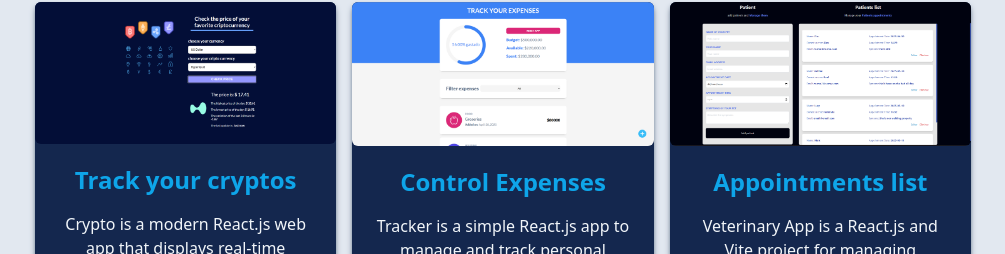
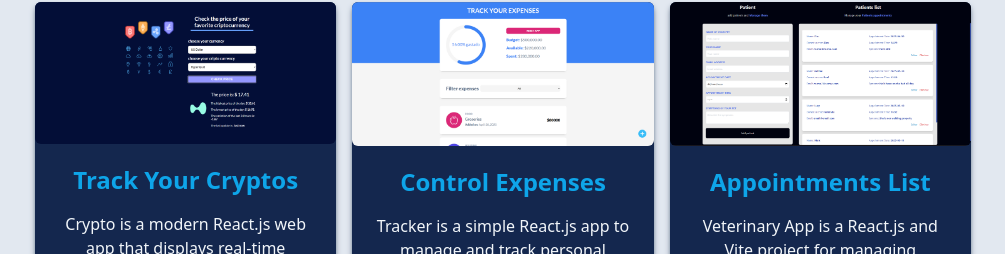
Before and after one commit to alejandrogch7/portfolioAlex, a React (Vite) app: page / in a window 1280 px wide. Shown: the part 1406-1660 px from the top of the page, without its empty margins (137-1142 px from the left). Built offline with nearby package versions, Linux system fonts and the light colour scheme.

Commit message:
adding some extras 2

```diff
--- a/src/components/Work.jsx
+++ b/src/components/Work.jsx
@@ -18,7 +18,7 @@ const Work = () => {
                             <img className='w-full mx-auto rounded-md' src={Crypto} alt="HTML Icon" />
                         </div>
                         <div className='text-slate-100 m-5'>
-                            <h1 className='my-4 text-2xl font-bold text-sky-500'>Track your cryptos</h1>
+                            <h1 className='my-4 text-2xl font-bold text-sky-500'>Track Your Cryptos</h1>
                             <p>
                                 Crypto is a modern React.js web app that displays real-time cryptocurrency market data.
                                 It uses TailwindCSS for responsive design and CoinGecko’s public API to fetch up-to-date coin prices,
@@ -68,7 +68,7 @@ const Work = () => {
                             <img className='w-full mx-auto rounded-md' src={Vet} alt="HTML Icon" />
                         </div>
                         <div className='text-slate-100 m-5'>
-                            <h1 className='my-4 text-2xl font-bold text-sky-500'>Appointments list</h1>
+                            <h1 className='my-4 text-2xl font-bold text-sky-500'>Appointments List</h1>
                             <p>
                                 Veterinary App is a React.js and Vite project for managing veterinary appointments.
                                 Users can add, edit, and delete pet information and appointments easily.
```
